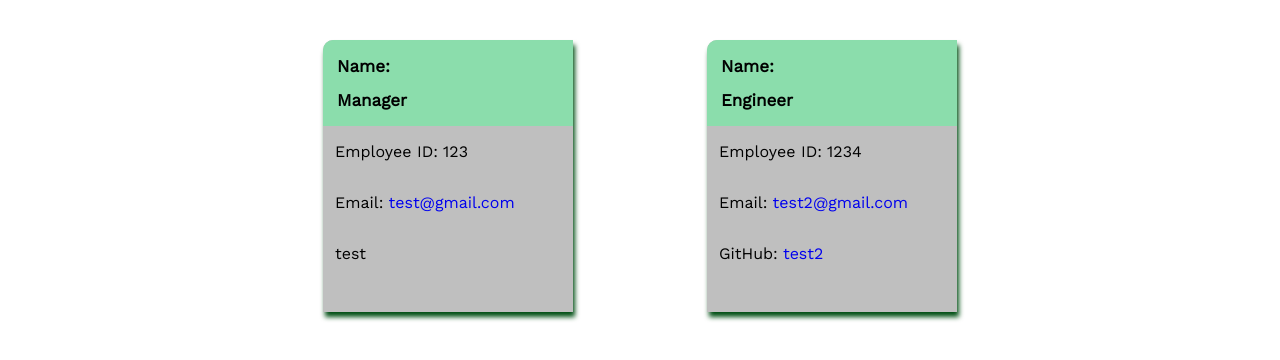
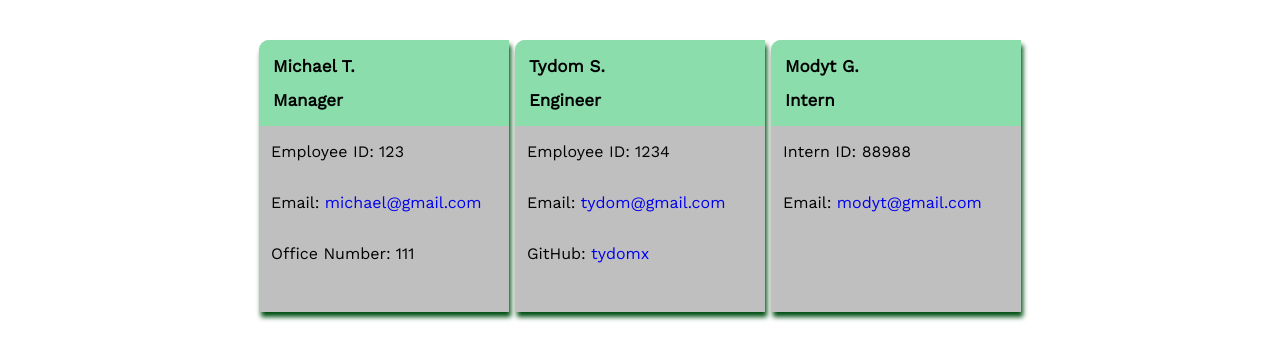
Before and after one commit to Tydomx/teamProfileGenerator, a website: page dist/team-profile.html in a window 1280 px wide. Shown: the part 168-528 px from the top of the page. Drawn offline with nearby package versions, Linux system fonts and the light colour scheme.

Commit message:
Add intern card

```diff
--- a/dist/team-profile.html
+++ b/dist/team-profile.html
@@ -21,25 +21,36 @@
 
 		<div class="team-member-card">
 			<div class="team-member-card-top">
-				<h2>Name:</h2>
+				<h2>Michael T.</h2>
 				<h2>Manager</h2>
 			</div>
 			<div class="team-member-card-bottom">
 				<p>Employee ID: 123</p>
-				<P>Email: <a href="mailto:test@gmail.com">test@gmail.com</a></p>
-				<p>test</p>
+				<P>Email: <a href="mailto:michael@gmail.com">michael@gmail.com</a></p>
+				<p>Office Number: 111</p>
 			</div>
 		</div>
 
 		<div class="team-member-card">
 			<div class="team-member-card-top">
-				<h2>Name:</h2>
+				<h2>Tydom S.</h2>
 				<h2>Engineer</h2>
 			</div>
 			<div class="team-member-card-bottom">
 				<p>Employee ID: 1234</p>
-				<P>Email: <a href="mailto:test2@gmail.com">test2@gmail.com</a></p>
-				<p>GitHub: <a href="https://github.com/test2">test2</a></p>
+				<P>Email: <a href="mailto:tydom@gmail.com">tydom@gmail.com</a></p>
+				<p>GitHub: <a href="https://github.com/tydomx">tydomx</a></p>
+			</div>
+		</div>
+
+		<div class="team-member-card">
+			<div class="team-member-card-top">
+				<h2>Modyt G.</h2>
+				<h2>Intern</h2>
+			</div>
+			<div class="team-member-card-bottom">
+				<p>Intern ID: 88988</p>
+				<p>Email: <a href="mailto:modyt@gmail.com">modyt@gmail.com</a></p>
 			</div>
 		</div>
 
```
